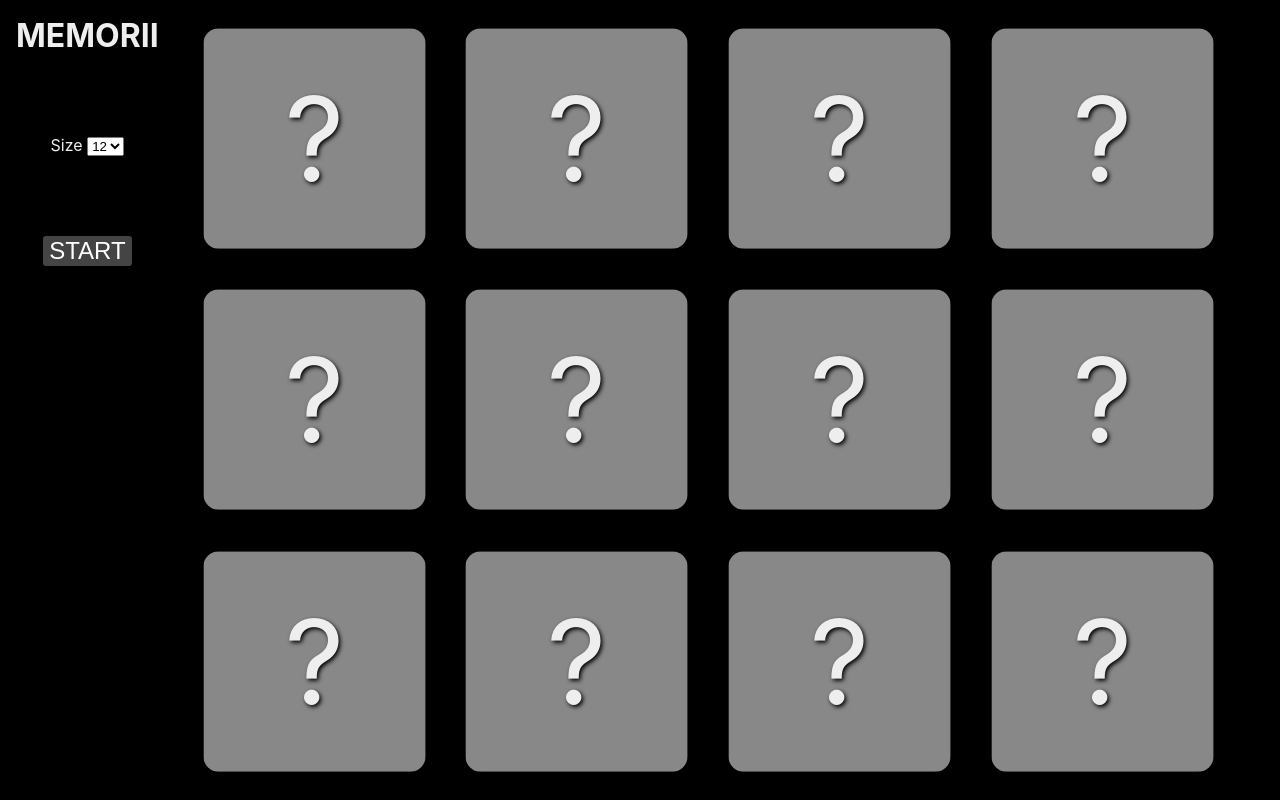
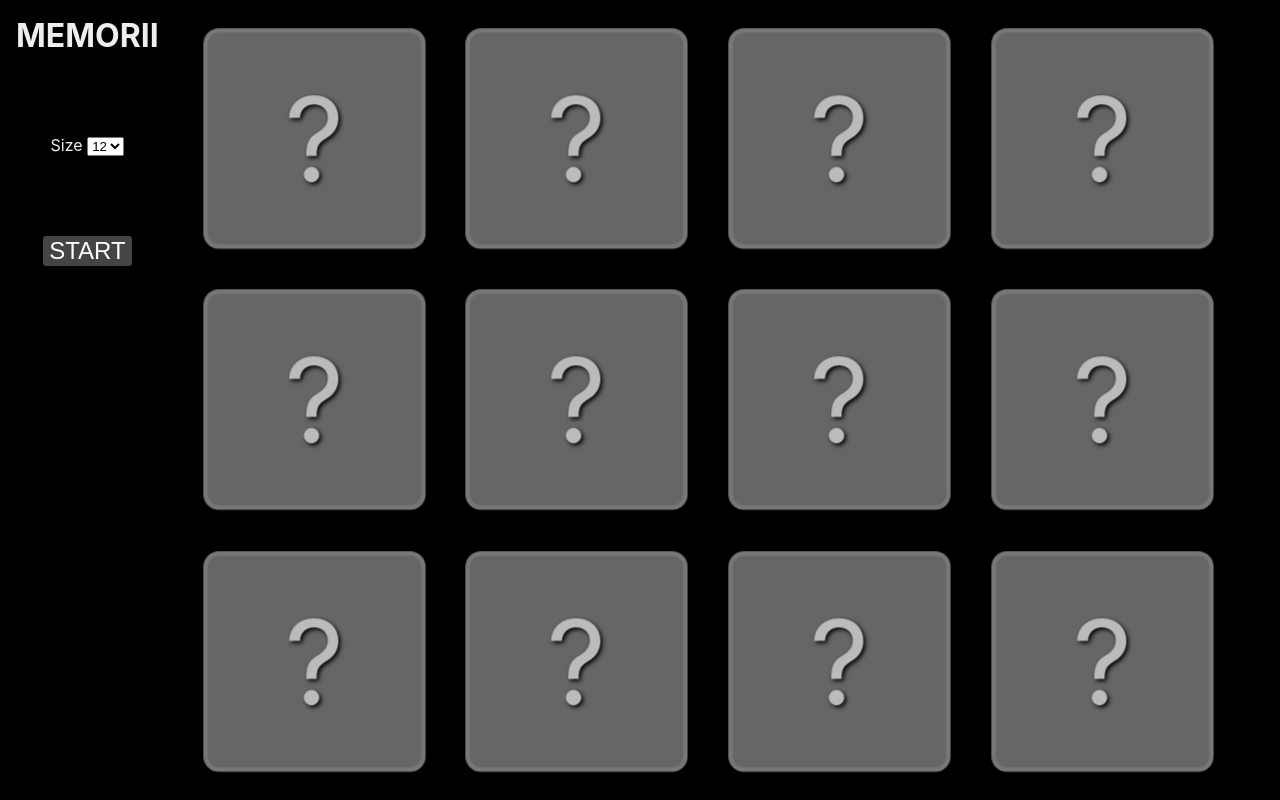
Before and after one commit to cor3000/svelte-memorii, a Svelte app: page / in a window 1280 px wide. Built offline with nearby package versions, Linux system fonts and the light colour scheme.

Commit message:
shadow/gradient fine tune

```diff
--- a/public/sw.js
+++ b/public/sw.js
@@ -4,7 +4,7 @@
 // cache, then increment the CACHE_VERSION value. It will kick off the service worker update
 // flow and the old cache(s) will be purged as part of the activate event handler when the
 // updated service worker is activated.
-var CACHE_VERSION = 14;
+var CACHE_VERSION = 21;
 var CURRENT_CACHES = {
     prefetch: 'prefetch-cache-v' + CACHE_VERSION
 };
--- a/src/App.svelte
+++ b/src/App.svelte
@@ -327,7 +327,7 @@
 		align-items: center;
 		justify-content: center;
 		pointer-events: none;
-        background: radial-gradient(rgba(0, 0, 0, 0.6), transparent);
+		background: radial-gradient(rgba(0, 0, 0, 0.6), transparent 80%);
 	}
 	section > span {
 		font-size: 40vmin;
--- a/src/Card.svelte
+++ b/src/Card.svelte
@@ -1,12 +1,8 @@
 <script lang="ts">
     import { createEventDispatcher } from "svelte";
-
     export let card: any;
 
-    $: cardStyle = `--card-color: ${card.color}; --card-icon: '${card.icon}'`;
-
     const dispatch = createEventDispatcher();
-
     function flip(event) {
         dispatch("flip", event.detail);
     }
@@ -16,55 +12,58 @@
     class="card"
     class:open={card.open}
     class:solved={card.solved}
-    style={cardStyle}
     on:mousedown={flip}
-    on:touchstart|preventDefault={flip}
-/>
+    on:touchstart|passive={flip}
+>
+    <div class="back">?</div>
+    <div class="face" style="--card-color: {card.color}">
+        {card.icon}
+    </div>
+</div>
 
 <style>
     div.card {
+        width: 100%;
+        height: 100%;
         position: relative;
         border-radius: 7%;
-        background-color: #888;
-        border: 0.5vmin solid transparent;
-        transform: rotateY(0deg) scale(0.9);
-        transition: transform 0.3s ease-in-out, background-color 0s 0.15s;
+        transform: scale(0.9);
+        transform-style: preserve-3d;
+        transition: transform 0.3s ease-in-out;
     }
     div.card.open {
-        background-color: var(--card-color);
-        transform: rotateY(180deg) scale(1);
+        transform: rotateY(180deg);
     }
-    div.card.solved {
-        border: 0.7vmin solid wheat;
-        transition: transform 0.3s ease-in-out, background-color 0s 0.15s,
-            border-color 0.3s 0s;
-    }
-    div.card::before,
-    div.card::after {
+    div.card > div.face,
+    div.card > div.back {
+        border-radius: 7%;
         position: absolute;
-        top: 0;
-        left: 0;
         width: 100%;
         height: 100%;
-        display: flex;
-        align-items: center;
-        justify-content: center;
-        transition: opacity 0s 0.15s;
+        display: grid;
+        place-content: center;
+        backface-visibility: hidden;
+        -webkit-backface-visibility: hidden;
+        transform-style: flat;
         text-shadow: 2px 2px 5px black;
     }
-    div.card::before {
-        content: "?";
-        opacity: 1;
+    div.card > div.back {
+        color: #bbb;
+        background-color: #666;
+        border: 0.7vmin solid #777;
     }
-    div.card.open::before {
-        opacity: 0;
-    }
-    div.card::after {
-        content: var(--card-icon);
-        opacity: 0;
+    div.card > div.face {
+        border-color: transparent;
+        background: linear-gradient(
+            150deg,
+            white -100%,
+            var(--card-color),
+            black 230%
+        );
         transform: rotateY(180deg);
     }
-    div.card.open::after {
-        opacity: 1;
+    div.card.solved > div.face {
+        border: 0.7vmin solid wheat;
+        transition: transform 0.3s ease-in-out, border-color 0.3s 0s;
     }
 </style>
```
Also changed, not shown: 1 other file (tests, documents, lock files or other folders).
